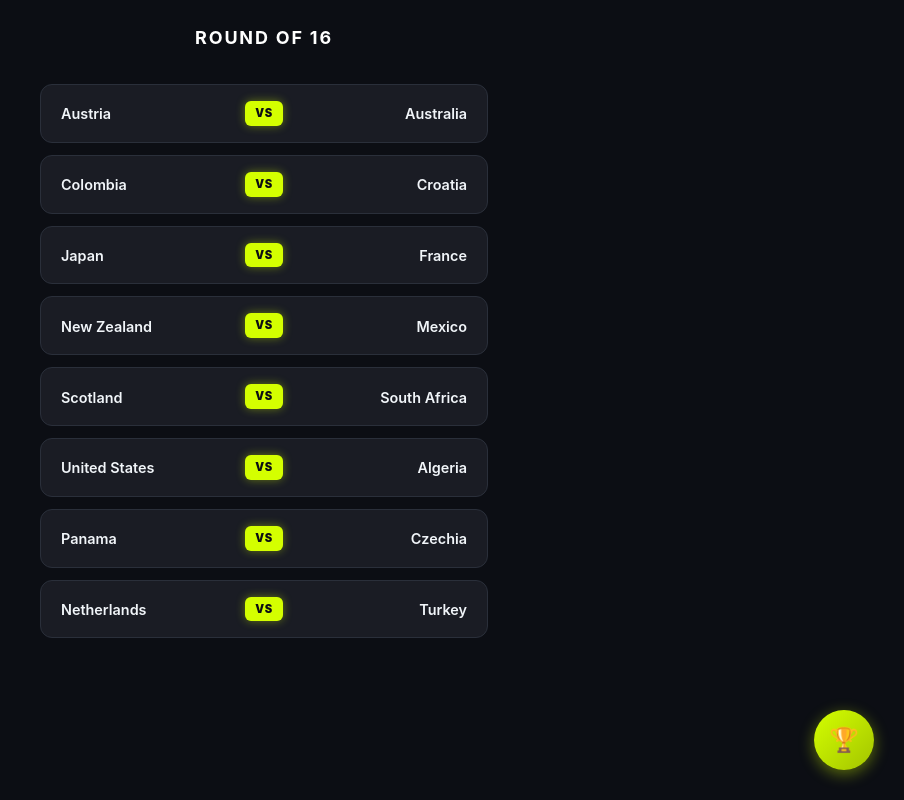
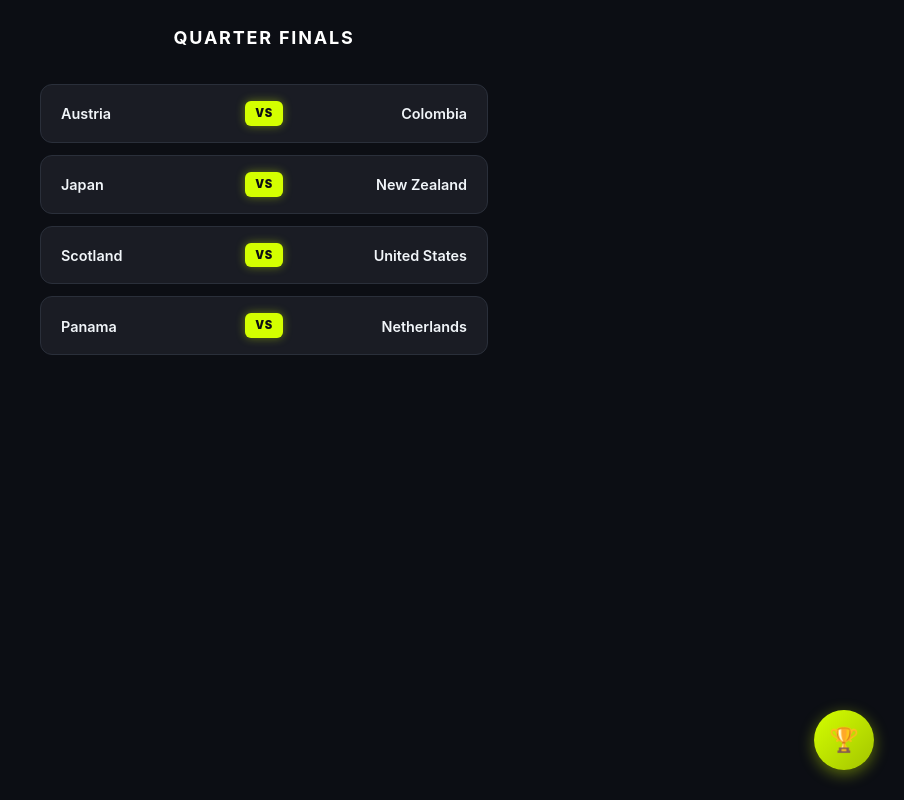
Before and after one commit to shelbyzio/Matster_Roundof16, a plain HTML site: page index.html in a window 1280 px wide. Shown: the whole page, without its empty margins (376-1280 px from the left). Drawn offline with nearby package versions, Linux system fonts and the light colour scheme.

Commit message:
Update index.html

```diff
--- a/index.html
+++ b/index.html
@@ -3,7 +3,7 @@
 <head>
     <meta charset="UTF-8">
     <meta name="viewport" content="width=device-width, initial-scale=1.0">
-    <title>eFootball Round of 16</title>
+    <title>eFootball Quarter Finals</title>
     <script src="https://cdn.tailwindcss.com"></script>
     <style>
         body { background-color: #0c0e14; color: #ffffff; font-family: 'Inter', sans-serif; overflow-x: hidden; }
@@ -17,34 +17,30 @@
 </head>
 <body class="p-4 md:p-6">
     <div class="max-w-md mx-auto">
-        <h1 class="text-lg font-bold text-white tracking-widest uppercase mb-8 text-center">ROUND OF 16</h1>
+        <h1 class="text-lg font-bold text-white tracking-widest uppercase mb-8 text-center">QUARTER FINALS</h1>
         <div id="tournament-content" class="space-y-3"></div>
     </div>
     <a href="https://shelbyzio.github.io/Master_Knockout/" id="trophy-btn">🏆</a>
 
     <script>
+        // သက်ဆိုင်ရာ Telegram Links များ
         const CONTACTS = {
-            "Austria": "https://t.me/lord_voldemort101", "Australia": "https://t.me/KhantX_7272",
-            "Colombia": "https://t.me/iz_szlai", "Croatia": "https://t.me/Saad_waiyan",
-            "Japan": "https://t.me/LHA_goodluck", "France": "https://t.me/Hemaljr10",
-            "New Zealand": "https://t.me/ikc8088", "Mexico": "https://t.me/Ordinary_1211",
-            "Scotland": "https://t.me/kokyaw876", "South Africa": "https://t.me/zingyia",
-            "United States": "https://t.me/ChanAung1178", "Algeria": "https://t.me/kaunghtetko354",
-            "Panama": "", "Czechia": "https://t.me/Mgzay8",
-            "Pending Winner 1": "", "Pending Winner 2": ""
+            "Austria": "https://t.me/lord_voldemort101",
+            "Colombia": "https://t.me/iz_szlai",
+            "Japan": "https://t.me/LHA_goodluck",
+            "New Zealand": "https://t.me/ikc8088",
+            "Scotland": "https://t.me/kokyaw876",
+            "United States": "https://t.me/ChanAung1178",
+            "Panama": "",
+            "Netherlands": ""
         };
 
-        // Round of 16 Matches (8 matches total)
+        // Quarter Final ပွဲစဉ်များ (၄ ပွဲ)
         const matches = [
-
-            ["Austria", "Australia"],
-            ["Colombia", "Croatia"],
-            ["Japan", "France"],
-            ["New Zealand", "Mexico"],
-            ["Scotland", "South Africa"],
-            ["United States", "Algeria"],
-            ["Panama", "Czechia"],
-            ["Netherlands", "Turkey"]
+            ["Austria", "Colombia"],
+            ["Japan", "New Zealand"],
+            ["Scotland", "United States"],
+            ["Panama", "Netherlands"]
         ];
 
         const container = document.getElementById('tournament-content');
```
